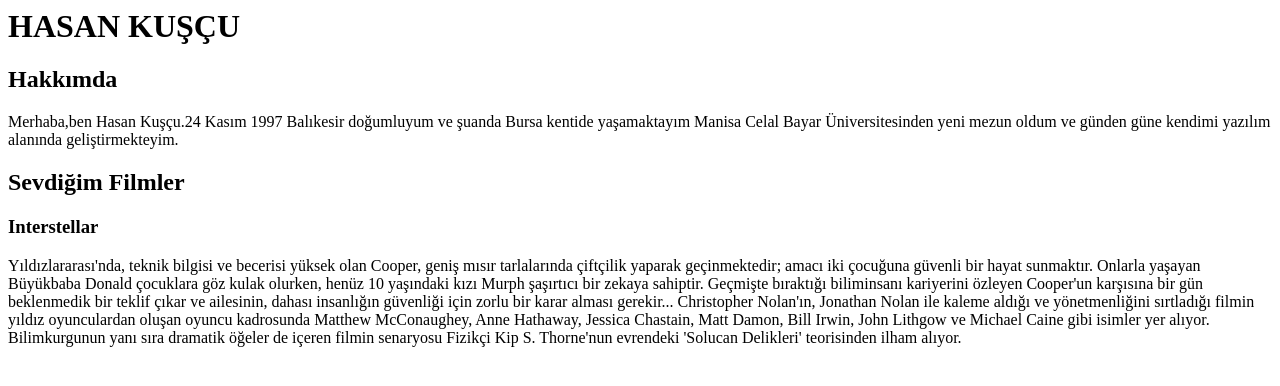
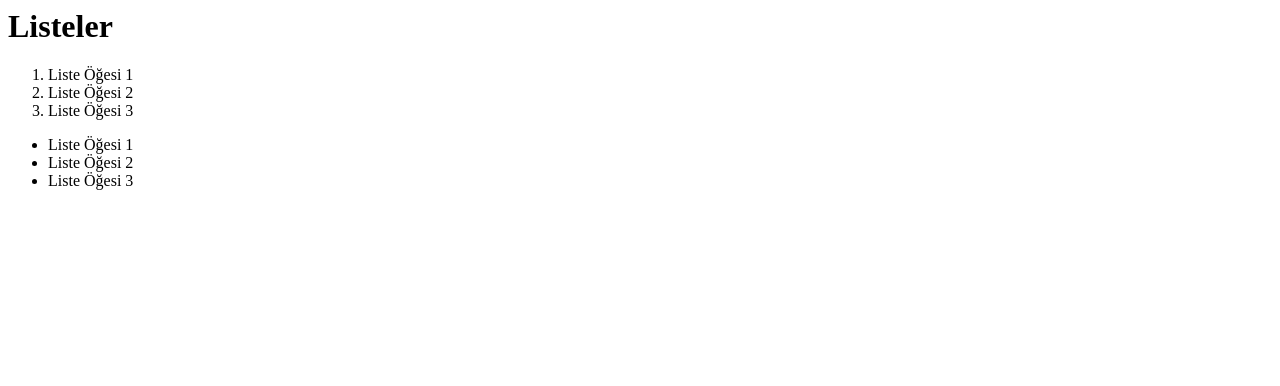
Before and after one commit to kuscuhasann/kodluyoruzFronted101Egitimi, a plain HTML site: page index.html in a window 1280 px wide. Drawn offline with Linux system fonts and the light colour scheme.

Commit message:
Listeler ile Çalışmak

```diff
--- a/index.html
+++ b/index.html
@@ -1,12 +1,14 @@
-<h1>HASAN KUŞÇU</h1>
-<h2>Hakkımda</h2>
-<p>Merhaba,ben Hasan Kuşçu.24 Kasım 1997 Balıkesir doğumluyum ve şuanda Bursa kentide yaşamaktayım
-Manisa Celal Bayar Üniversitesinden yeni mezun oldum ve günden güne kendimi yazılım alanında geliştirmekteyim.
-</p>
-<h2>Sevdiğim Filmler</h2>
-<h3>Interstellar</h3>
-<p>
-    Yıldızlararası'nda, teknik bilgisi ve becerisi yüksek olan Cooper, geniş mısır tarlalarında çiftçilik yaparak geçinmektedir; amacı iki çocuğuna güvenli bir hayat sunmaktır. Onlarla yaşayan Büyükbaba Donald çocuklara göz kulak olurken, henüz 10 yaşındaki kızı Murph şaşırtıcı bir zekaya sahiptir. Geçmişte bıraktığı biliminsanı kariyerini özleyen Cooper'un karşısına bir gün beklenmedik bir teklif çıkar ve ailesinin, dahası insanlığın güvenliği için zorlu bir karar alması gerekir...
-
-    Christopher Nolan'ın, Jonathan Nolan ile kaleme aldığı ve yönetmenliğini sırtladığı filmin yıldız oyunculardan oluşan oyuncu kadrosunda Matthew McConaughey, Anne Hathaway, Jessica Chastain, Matt Damon, Bill Irwin, John Lithgow ve Michael Caine gibi isimler yer alıyor. Bilimkurgunun yanı sıra dramatik öğeler de içeren filmin senaryosu Fizikçi Kip S. Thorne'nun evrendeki 'Solucan Delikleri' teorisinden ilham alıyor.
-</p>
+<!-- listeler -->
+<h1>Listeler</h1>
+<!-- ol -->
+<ol>
+    <li>Liste Öğesi 1</li>
+    <li>Liste Öğesi 2</li>
+    <li>Liste Öğesi 3</li>
+</ol>
+<!-- ul -->
+<ul>
+    <li>Liste Öğesi 1</li>
+    <li>Liste Öğesi 2</li>
+    <li>Liste Öğesi 3</li>
+</ul>
```
